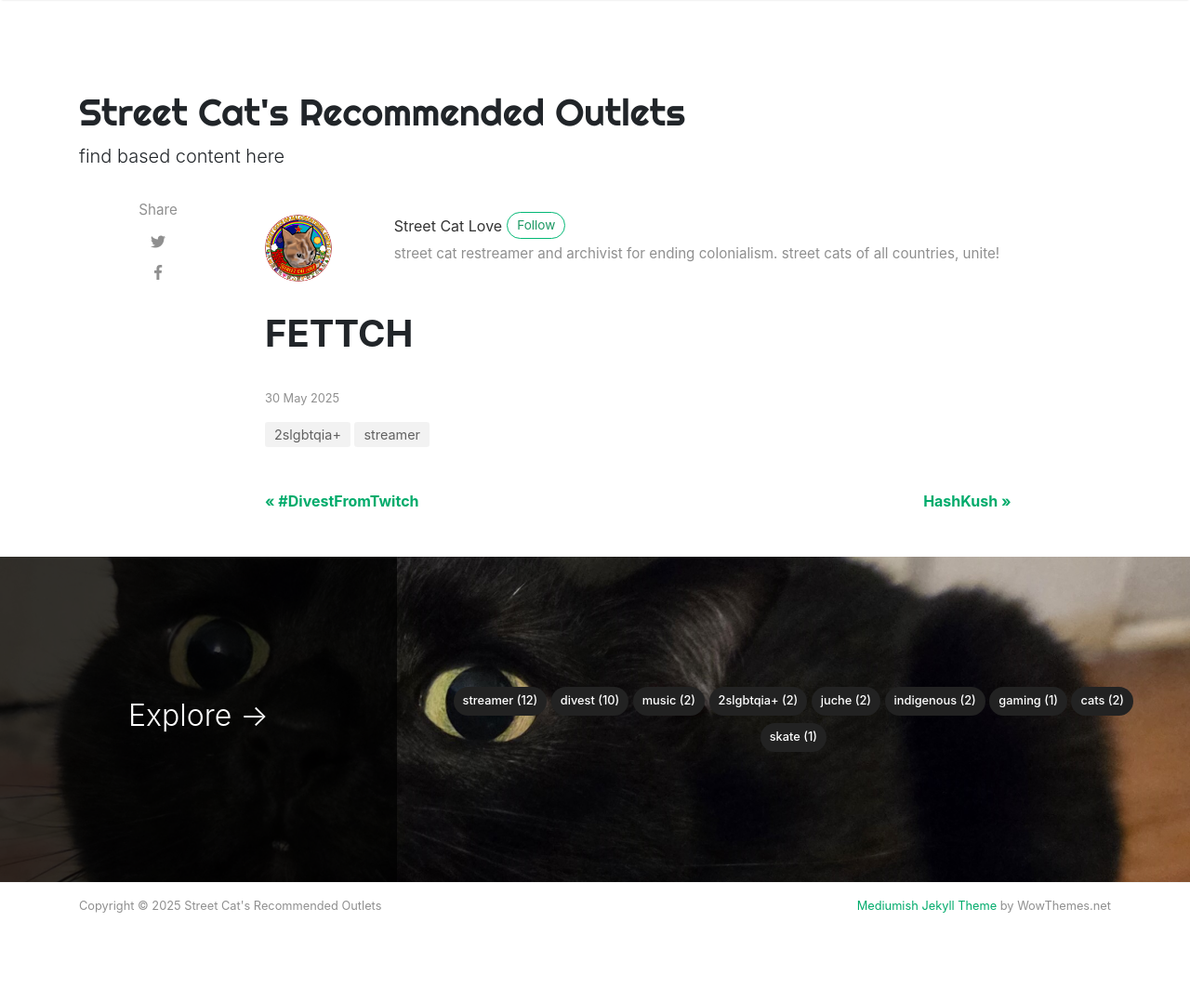
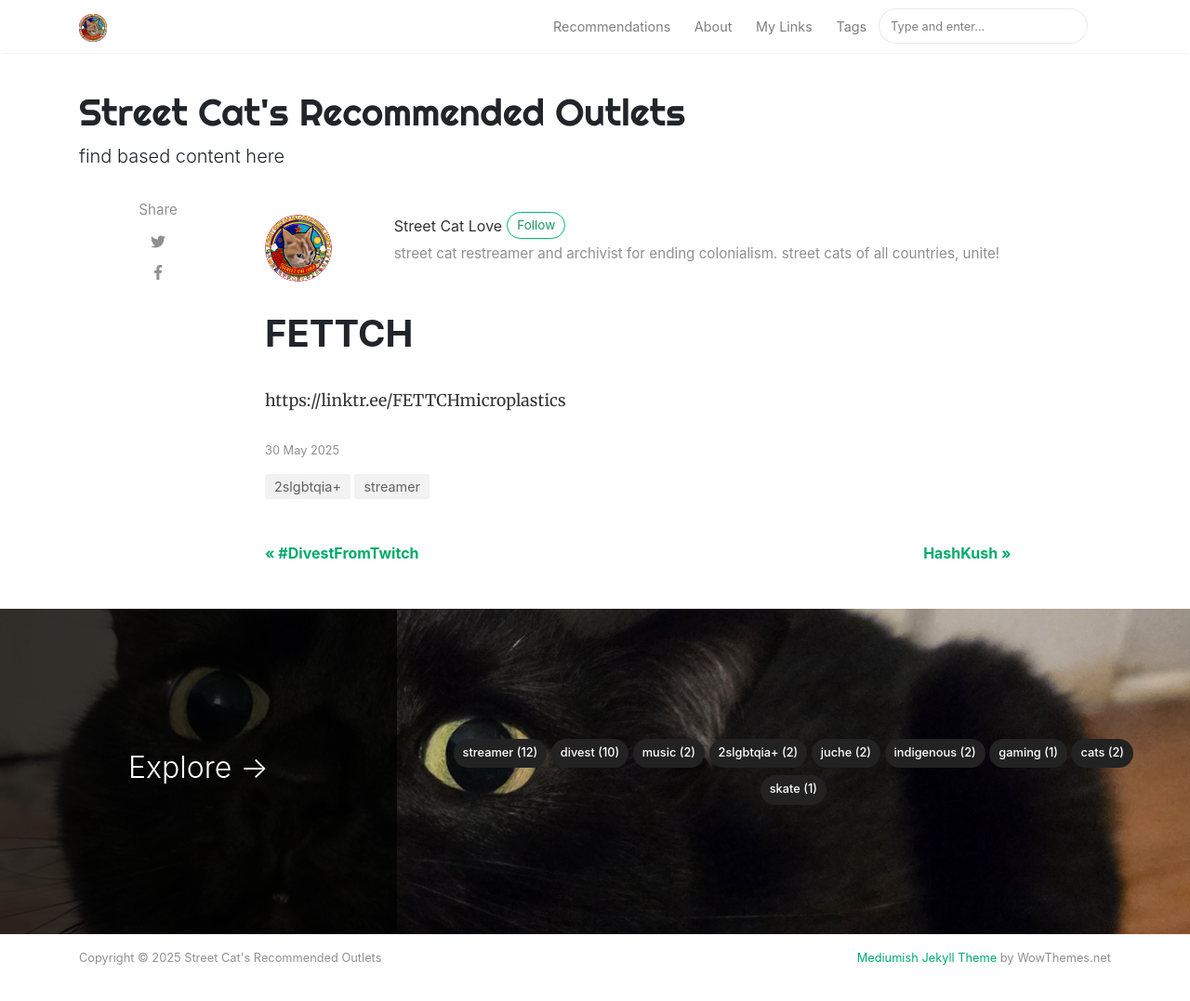
Before and after one commit to StreetCatLove/recs, a Jekyll site: the page built from _posts/2025-05-30-fettch.md, in a window 1280 px wide and 1115 px high. Shown: the top 1077 px of the window at 93% size. Built offline with Jekyll 4.4.1, drawn with Linux system fonts in a browser that asks for light colours; nearby versions of some CDN libraries; comment, search, counter and statistics services are not loaded; some of the changed lines change nothing that is shown.

Commit message:
Update 2025-05-30-fettch.md

```diff
--- a/_posts/2025-05-30-fettch.md
+++ b/_posts/2025-05-30-fettch.md
@@ -8,3 +8,5 @@
 hidden: false
 comments: false
 ---
+
+https://linktr.ee/FETTCHmicroplastics
```
